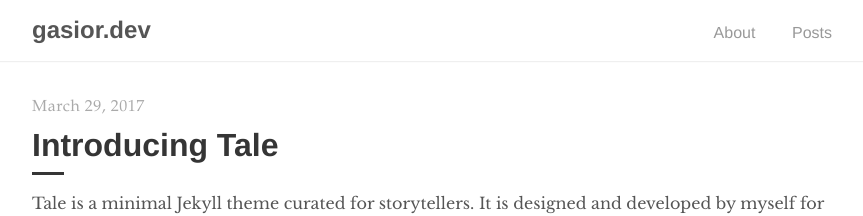
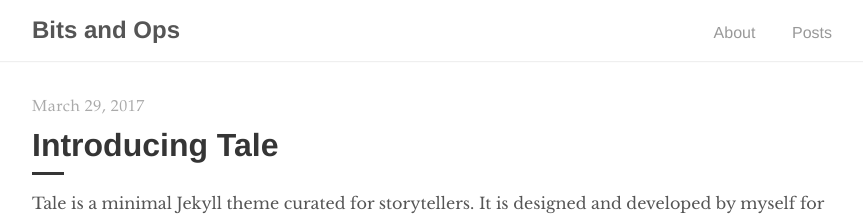
Before and after one commit to gasiordev/gasiordev.github.io, a Jekyll site: the page built from index.html, in a window 1280 px wide. Shown: the top 216 px of the page, without its empty margins (208-1071 px from the left). Built offline with Jekyll 4.4.1, drawn with Linux system fonts in a browser that asks for light colours; the list of posts is cut into pages by our own code.

Commit message:
Change title

```diff
--- a/_config.yml
+++ b/_config.yml
@@ -1,6 +1,6 @@
 # Site settings
-title:          gasior.dev
-description:    "Miko's Dev Blog"
+title:          Bits and Ops
+description:    "Miko's blog about devops and programming"
 baseurl:        "/"
 url:            "https://gasior.dev"
 
@@ -11,7 +11,7 @@ url:            "https://gasior.dev"
 author:
   name:         Mikolaj Gasior
   url:          https://gasior.dev
-  email:        website@gasior.dev
+  email:        nospam@gasior.dev
 
 # Build settings
 markdown:       kramdown
```
